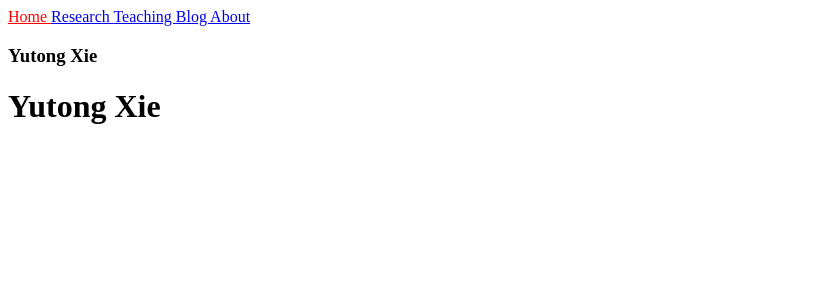
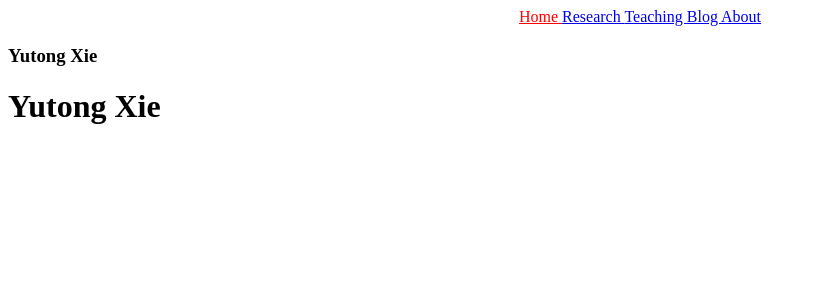
Before and after one commit to xieyutongcn/xieyutongcn.github.io, a Jekyll site: the page built from index.md, in a window 1280 px wide. Shown: the top 300 px of the page, without its empty margins (0-816 px from the left). Built offline with Jekyll 4.4.1, drawn with Linux system fonts in a browser that asks for light colours.

Commit message:
Update default.html

```diff
--- a/_layouts/default.html
+++ b/_layouts/default.html
@@ -1,5 +1,10 @@
-{% include header.html %}
-{% include navigation.html %}
+<div style="text-align: center">
+    {% include header.html %}
+</div>
+
+<div style="text-align: center">
+    {% include navigation.html %}
+</div>
 
 <h3>{{ page.title }}</h3>
 
@@ -7,4 +12,6 @@
     {{ content }}
 </body>
 
-{% include footer.html %}
+<div style="text-align: center">
+    {% include footer.html %}
+</div>
```
